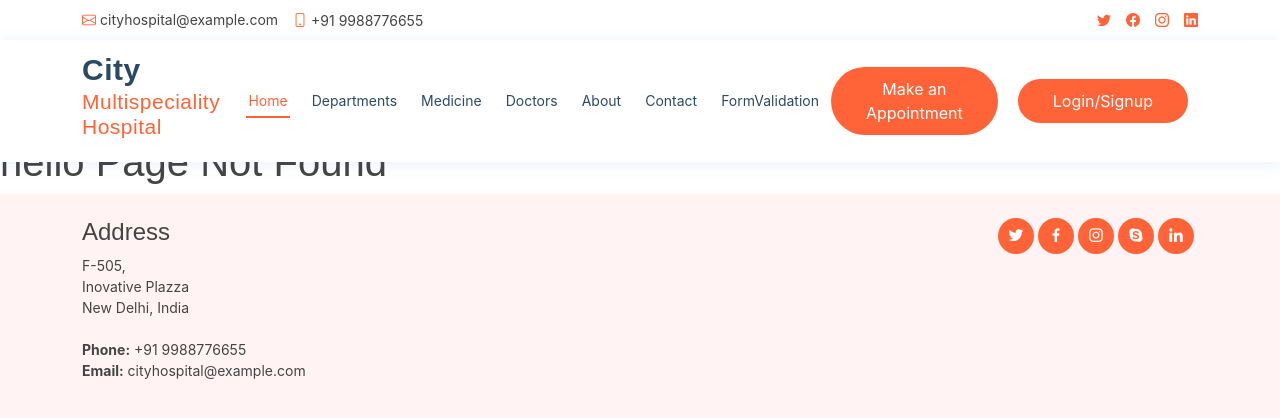
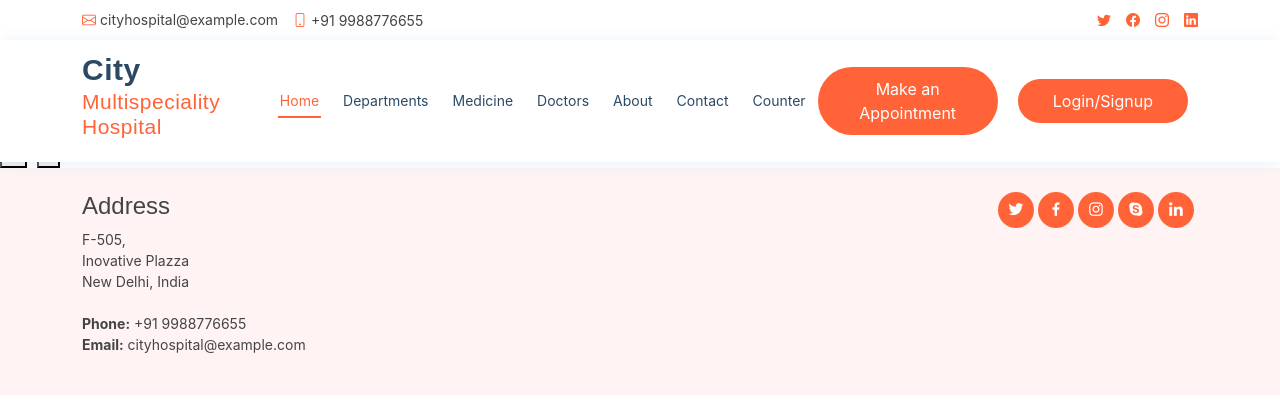
Before and after one commit to maulikpagada/cityhospital1, a React (Create React App) app: page /counter in a window 1280 px wide. Shown: the top 418 px of the page. Built offline with nearby package versions, Linux system fonts and the light colour scheme.

Commit message:
07_17_redux_counter

```diff
--- a/package.json
+++ b/package.json
@@ -16,9 +16,12 @@
     "formik": "^2.4.2",
     "react": "^18.2.0",
     "react-dom": "^18.2.0",
+    "react-redux": "^8.1.1",
     "react-router-dom": "^6.13.0",
     "react-scripts": "5.0.1",
     "reactstrap": "^9.2.0",
+    "redux": "^4.2.1",
+    "redux-thunk": "^2.4.2",
     "styled-components": "^5.3.11",
     "web-vitals": "^2.1.4",
     "yup": "^1.2.0"
--- /dev/null
+++ b/src/redux/ActionTypes.js
@@ -0,0 +1,2 @@
+export const INCREMENT_COUNTER = "INCREMENT_COUNTER"
+export const DECREMENT_COUNTER = "DECREMENT_COUNTER"
--- /dev/null
+++ b/src/redux/action/counter.action.js
@@ -0,0 +1,10 @@
+import * as ActionTypes from '../ActionTypes'
+
+export const increment = () => (dispatch) => {
+    dispatch({type: ActionTypes.INCREMENT_COUNTER})
+}
+
+
+export const decrement = () => (dispatch) => {
+    dispatch({type: ActionTypes.DECREMENT_COUNTER})
+}
--- /dev/null
+++ b/src/redux/reducer/counter.reducer.js
@@ -0,0 +1,22 @@
+import * as ActionTypes from '../ActionTypes'
+
+const initState = {
+    count:0
+}
+
+export const counterReducer = (state=initState, action) => {
+    switch (action.type) {
+        case ActionTypes.INCREMENT_COUNTER:
+            return{
+                count:state.count+1
+            }
+
+        case ActionTypes.DECREMENT_COUNTER:
+            return{
+                count:state.count-1
+            }
+
+        default:
+            return state
+    }
+}
--- /dev/null
+++ b/src/redux/reducer/index.js
@@ -0,0 +1,7 @@
+import { combineReducers } from "redux";
+import { counterReducer } from "./counter.reducer";
+
+
+export const rootReducer = combineReducers({
+    counter : counterReducer
+})
--- /dev/null
+++ b/src/redux/store.js
@@ -0,0 +1,10 @@
+import { applyMiddleware, createStore } from "redux"
+import { rootReducer } from "./reducer"
+import thunk from "redux-thunk"
+
+
+export const configureStore = () => {
+    let store = createStore(rootReducer, applyMiddleware(thunk))
+
+    return store;
+}
--- a/src/routes/Userroutes.js
+++ b/src/routes/Userroutes.js
@@ -14,11 +14,17 @@ import Auth from '../user/container/Auth/Auth';
 import FromValidation from '../user/container/Form_validation/FromValidation';
 import Medicine from '../user/container/Medicine/Medicine';
 import PrivateRoute from './PrivateRoute';
+import Counter from '../user/container/Counter/Counter';
+import { configureStore } from '../redux/store';
+import { Provider } from 'react-redux';
 // import PrivateRoute from '../utils/PrivateRoute';
 
 function Userroutes(props) {
+
+    let store = configureStore()
     return (
         <>
+            <Provider store={store}>
                 <Header />
                 <Routes>
                     <Route path='/' element={<Home />} />
@@ -42,8 +48,10 @@ function Userroutes(props) {
                         <Route path='/medicine' element={<Medicine />} />
                     </Route>
                     <Route path='/auth' element={<Auth />} />
+                    <Route path='/counter' element={<Counter />} />
                 </Routes>
                 <Footer />
+            </Provider>
         </>
     );
 }
--- a/src/user/component/Header.js
+++ b/src/user/component/Header.js
@@ -43,7 +43,8 @@ function Header(props) {
                             <li><Link to="/doctors" className="nav-link scrollto">Doctors</Link></li>
                             <li><Link to="/about" className="nav-link scrollto">About</Link></li>
                             <li><Link to="/contact" className="nav-link scrollto">Contact</Link></li>
-                            <li><Link to="/formvalidation" className="nav-link scrollto">FormValidation</Link></li>
+                            {/* <li><Link to="/formvalidation" className="nav-link scrollto">FormValidation</Link></li> */}
+                            <li><Link to="/counter" className="nav-link scrollto">Counter</Link></li>
                             <Outlet />
                         </ul>
                         <i className="bi bi-list mobile-nav-toggle" />
--- /dev/null
+++ b/src/user/container/Counter/Counter.js
@@ -0,0 +1,26 @@
+import React from 'react';
+import { useDispatch, useSelector } from 'react-redux';
+import { decrement, increment } from '../../../redux/action/counter.action';
+
+function Counter(props) {
+    const dispatch = useDispatch()
+    const couterData = useSelector(state=>state.counter)
+
+    const handleInc = () => {
+        dispatch(increment())
+    }
+
+    const handleDec = () => {
+        dispatch(decrement())
+    }
+
+    return (
+        <div>
+            <button onClick={() => handleInc()}>+</button>
+            <span>{couterData.count}</span>
+            <button onClick={() => handleDec()}>-</button>
+        </div>
+    );
+}
+
+export default Counter;
```
Also changed, not shown: 1 other file (tests, documents, lock files or other folders). Lines whose indentation alone changed are shown as unchanged.
